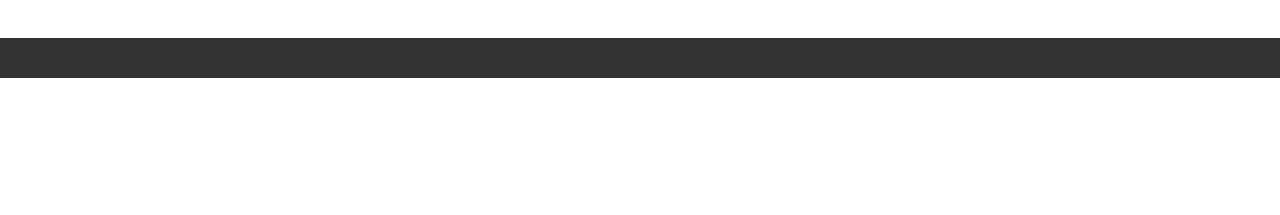
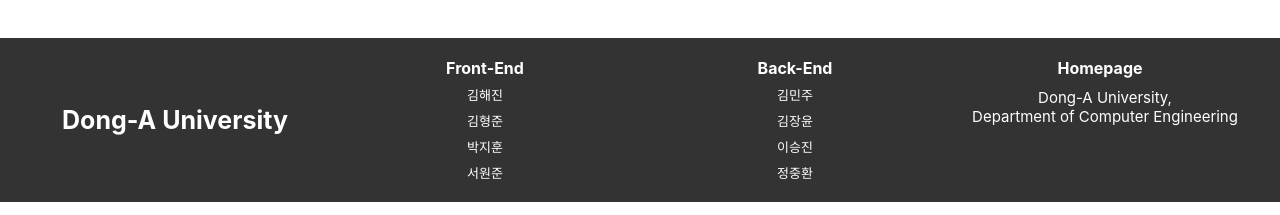
Before and after one commit to Core-View/Front-End, a React (Create React App) app in the folder front/: page /users/sign-in in a window 1280 px wide. Shown: the part 582-797 px from the top of the page. Built offline with nearby package versions, Linux system fonts and the light colour scheme; no server answers.

Commit message:
마지막css

```diff
--- a/front/src/Common/Contribution.jsx
+++ b/front/src/Common/Contribution.jsx
@@ -15,7 +15,7 @@ const Contribution = ({ contribute }) => {
     } else if (9 < contribute && contribute < 25) {
       return <FaTree style={{ color: 'green' }} />;
     } else if (24 < contribute && contribute < 60) {
-      return <GiForest />;
+      return <GiForest style={{ color: 'green' }}/>;
     } else if (59 < contribute && contribute < 200) {
       return <FaEarthAsia style={{ color: 'green' }} />;
     } else if (contribute > 199) {
--- a/front/src/Common/Footer.css
+++ b/front/src/Common/Footer.css
@@ -12,14 +12,48 @@
   max-width: 1280px;
   margin: 0 auto;
   padding: 0 20px;
+  display: flex;
+  flex-direction: row;
+  justify-content: space-between;
+}
+.footer_company{
+  flex: 1;
+  display: flex;
+  flex-direction: column;
+  justify-content: center;
+}
+.footer_front{
+  flex: 1;
+}
+.footer_back{
+  flex: 1;
+}
+.donga_home{
+  flex:1;
+}
+.footer_front p,
+.footer_back p{
+  margin-top: 7px;
+  font-size: 13px;
+}
+.footer_company p{
+  font-size: 25px;
+  font-weight: bold;
 }
 
+.donga_home label{
+  font-size: 16px;
+  font-weight: bold;
+}
+.donga_home p{
+  margin-top: 10px;
+}
+.donga_home p:last-child{
+  margin-top: 0;
+}
 .footer a {
-  color: #4caf50;
+  color: white;
   margin: 0 10px;
   text-decoration: none;
+  font-size: 15px;
 }
-
-.footer a:hover {
-  text-decoration: underline;
-}
--- a/front/src/Common/Footer.jsx
+++ b/front/src/Common/Footer.jsx
@@ -5,13 +5,39 @@ const Footer = () => {
   return (
     <footer className="footer">
       <div className="footer-content">
-        {/* <p>Front-End 김해진 김형준 박지훈 서원준</p>
-        <p>Back-End 김민주 김장윤 이승진 정중환</p> */}
-        {/* <p>
-          <a href="https://naver.com" target="_blank">
-            Naver
-          </a>
-        </p> */}
+        <div className='footer_company'>
+          <p>
+            Dong-A
+            University
+          </p>
+        </div>
+        <div className='footer_front'>
+          <h4>Front-End</h4>
+          <p>김해진</p>
+          <p>김형준</p>
+          <p>박지훈</p>
+          <p>서원준</p>
+        </div>
+        <div className='footer_back'>
+          <h4>Back-End</h4>
+          <p>김민주</p>
+          <p>김장윤</p>
+          <p>이승진</p>
+          <p>정중환</p>
+        </div>
+        <div className='donga_home'>
+          <label>
+            Homepage
+          </label>
+            <a href="https://computer.donga.ac.kr/computer/Main.do" target="_blank">
+              <p>
+                Dong-A University,
+              </p>
+              <p>
+                Department of Computer Engineering
+              </p>
+            </a>
+        </div>
       </div>
     </footer>
   );
--- a/front/src/Common/Header.jsx
+++ b/front/src/Common/Header.jsx
@@ -1,6 +1,6 @@
 import React, { useState } from 'react';
 import { Link, useNavigate } from 'react-router-dom';
-import './Header.css';
+import './header.css';
 import Alarm from './Alarm';
 import { Cookies } from 'react-cookie';
 import axios from 'axios';
--- a/front/src/My/my_comment.jsx
+++ b/front/src/My/my_comment.jsx
@@ -28,6 +28,7 @@ const Empty = () => {
     cpp: '/images/language_icons/cpp_icon.png',
     java: '/images/language_icons/java_icon.png',
     python: '/images/language_icons/python_icon.png',
+    other: '/images/language_icons/other_icon.png',
   };
   useEffect(() => {
     const userId = cookies.get('user_id');
--- a/front/src/My/my_like.jsx
+++ b/front/src/My/my_like.jsx
@@ -28,6 +28,7 @@ const Empty = () => {
     cpp: '/images/language_icons/cpp_icon.png',
     java: '/images/language_icons/java_icon.png',
     python: '/images/language_icons/python_icon.png',
+    other: '/images/language_icons/other_icon.png',
   };
   useEffect(() => {
     const userId = cookies.get('user_id');
--- a/front/src/My/my_main.css
+++ b/front/src/My/my_main.css
@@ -226,6 +226,7 @@
   width: 30px;
   height: 30px;
   margin-right: 10px;
+  border: none;
 }
 .feedback-language-icon{
   width: 25px;
--- a/front/src/My/my_main.jsx
+++ b/front/src/My/my_main.jsx
@@ -36,6 +36,7 @@ const Mypage = () => {
     cpp: '/images/language_icons/cpp_icon.png',
     java: '/images/language_icons/java_icon.png',
     python: '/images/language_icons/python_icon.png',
+    other: '/images/language_icons/other_icon.png',
   };
 
   useEffect(() => {
--- a/front/src/My/my_modify.css
+++ b/front/src/My/my_modify.css
@@ -215,6 +215,7 @@
 .delete_D {
   margin-left: 35%;
   text-align: center;
+  margin-bottom: 10px;
 }
 .delete_B{
   background-color: white;
--- a/front/src/My/my_posting.jsx
+++ b/front/src/My/my_posting.jsx
@@ -28,6 +28,7 @@ const Empty = () => {
     cpp: '/images/language_icons/cpp_icon.png',
     java: '/images/language_icons/java_icon.png',
     python: '/images/language_icons/python_icon.png',
+    other: '/images/language_icons/other_icon.png',
   };
   useEffect(() => {
     const userId = cookies.get('user_id');
```
Also changed, not shown: front/public/images/language_icons/other_icon.png (added).
